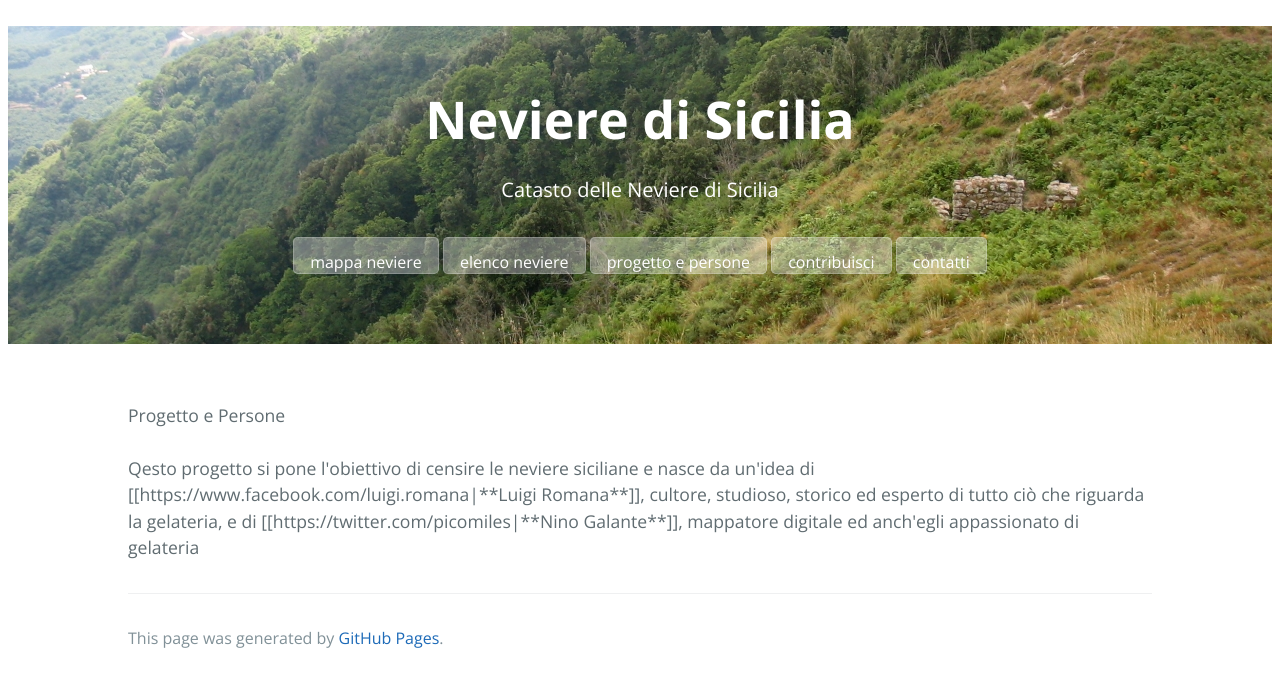
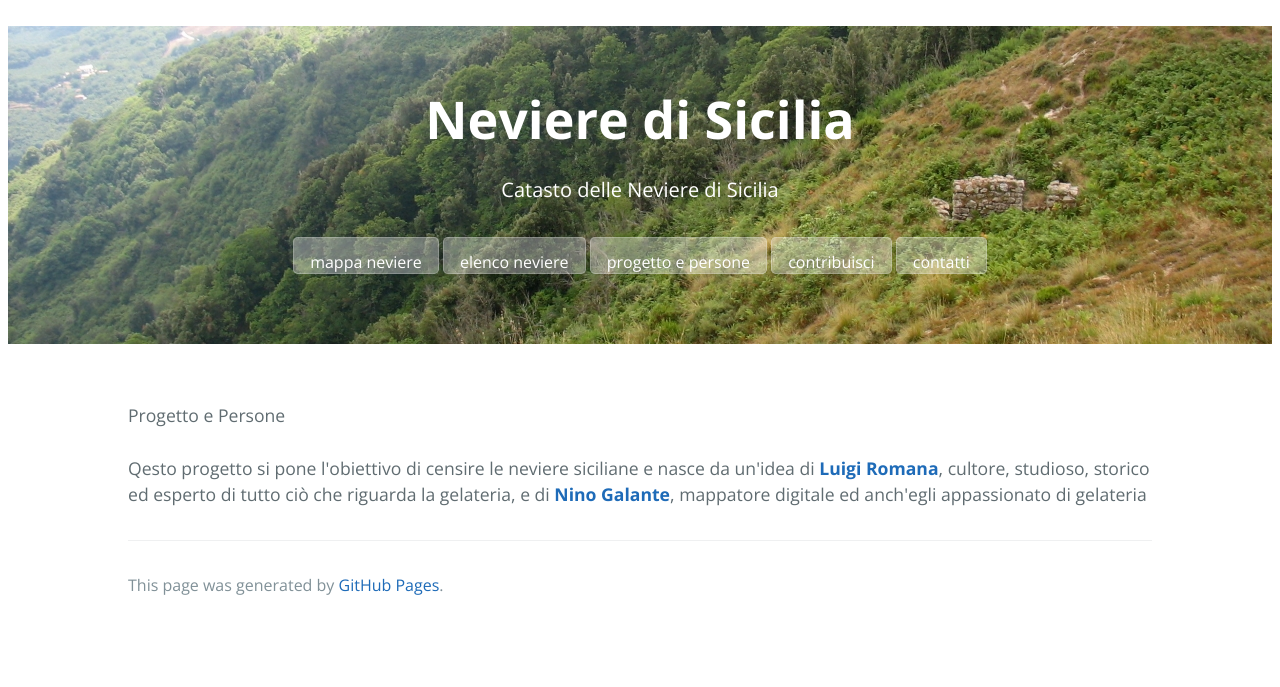
Before and after one commit to NeviereDiSicilia/nevieredisicilia.github.io, a Jekyll site: the page built from progetto.html, in a window 1280 px wide. Shown: the top 687 px of the page. Built offline with Jekyll 4.4.1, drawn with Linux system fonts in a browser that asks for light colours; some of the changed lines change nothing that is shown.

Commit message:
Update progetto.html

```diff
--- a/progetto.html
+++ b/progetto.html
@@ -5,4 +5,4 @@
 ---
 Progetto e Persone<br/><br/>
 
-Qesto progetto si pone l'obiettivo di censire le neviere siciliane e nasce da un'idea di [[https://www.facebook.com/luigi.romana|**Luigi Romana**]], cultore, studioso, storico ed esperto di tutto ciò che riguarda la gelateria, e di [[https://twitter.com/picomiles|**Nino Galante**]], mappatore digitale ed anch'egli appassionato di gelateria
+Qesto progetto si pone l'obiettivo di censire le neviere siciliane e nasce da un'idea di <a href="https://www.facebook.com/luigi.romana" target="_blank"><b>Luigi Romana</b></a>, cultore, studioso, storico ed esperto di tutto ciò che riguarda la gelateria, e di <a href="https://twitter.com/picomiles" target="_blank"><b>Nino Galante</b></a>, mappatore digitale ed anch'egli appassionato di gelateria
```
